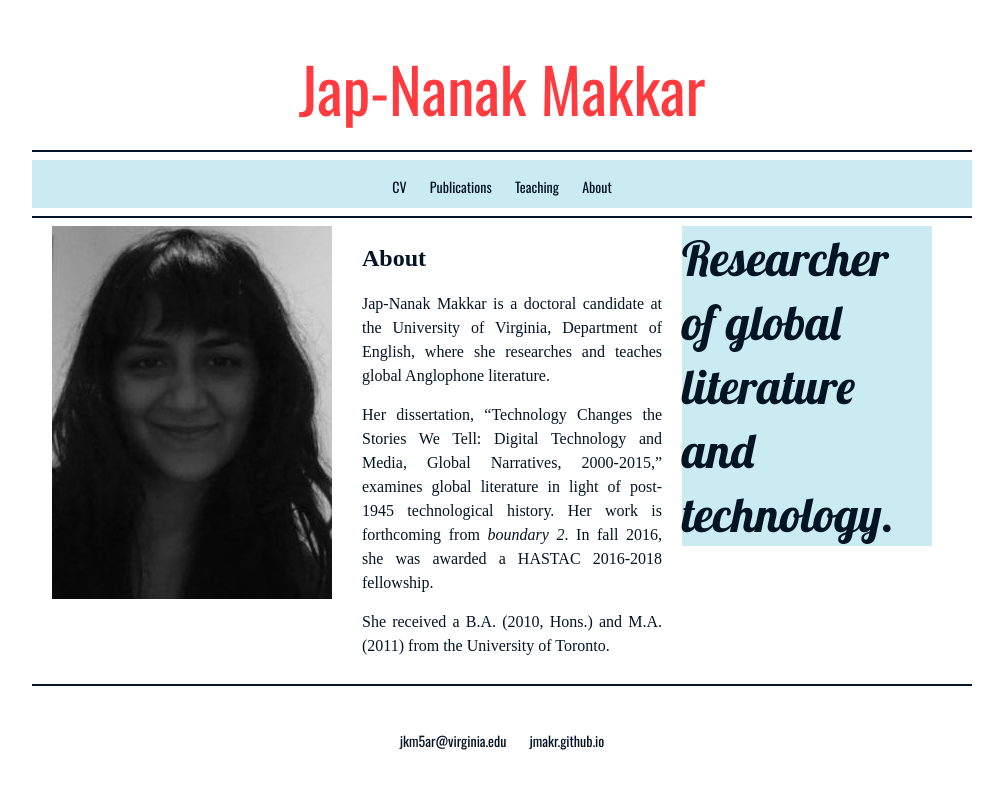
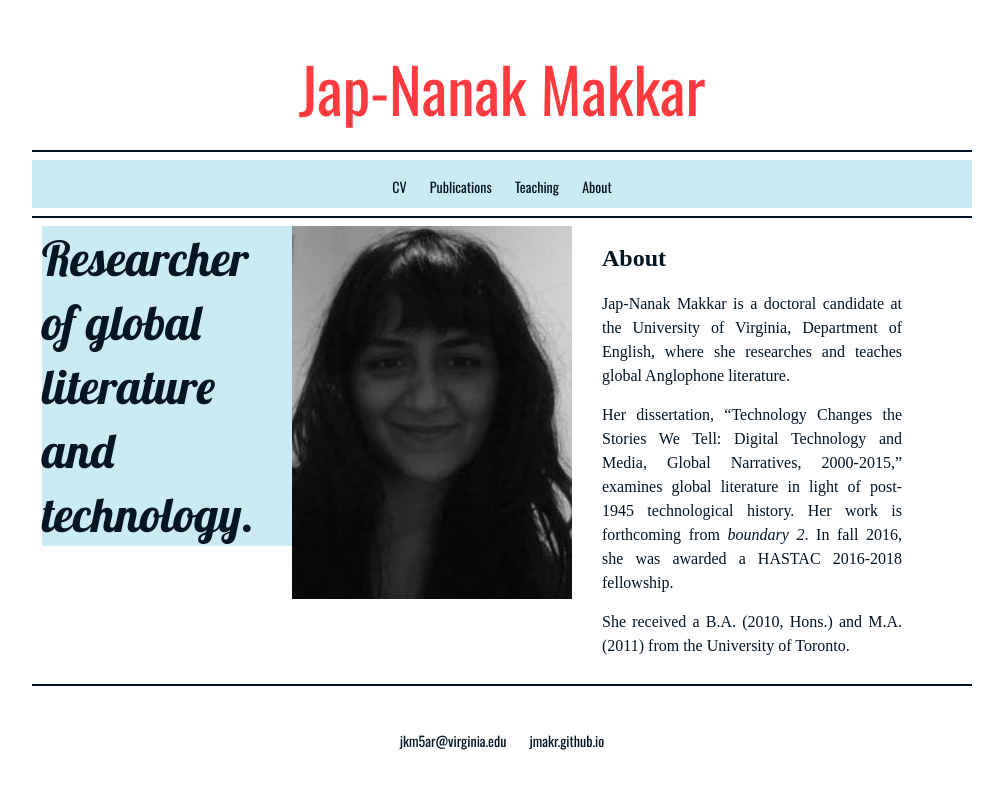
Before and after one commit to jmakr/jmakr.github.io, a Jekyll site: the page built from index.html, in a window 1280 px wide. Shown: the top 789 px of the page, without its empty margins (138-1141 px from the left). Built offline with Jekyll 4.4.1, drawn with Linux system fonts in a browser that asks for light colours; some web fonts are replaced.

Commit message:
Update index.html

```diff
--- a/index.html
+++ b/index.html
@@ -5,6 +5,14 @@ title: About
 
 <div style="height:450px;" "width: 980px;">
 
+
+
+	<div id="blurb" class="article grid_3">
+	<div style="width:250px;">
+	<p3>Researcher of global literature and technology.</p3>
+
+	</div>
+  	</div>
 
 
    <div id="imagebox" class="article grid_4">
@@ -30,12 +38,6 @@ title: About
 
 
 
-	<div id="blurb" class="article grid_3">
-	<div style="width:250px;">
-	<p3>Researcher of global literature and technology.</p3>
-
-	</div>
-  	</div>
 
 
 </div>
```
